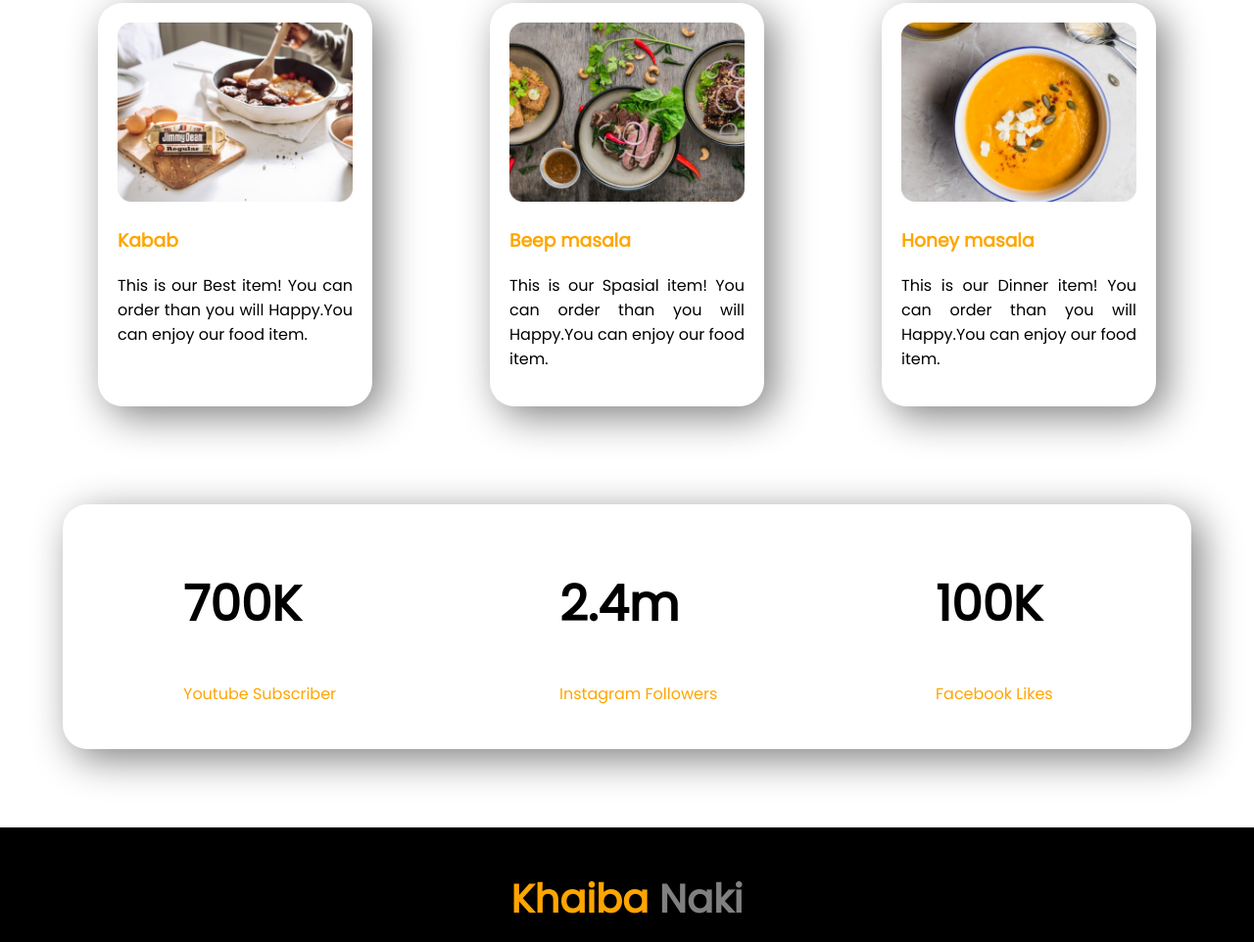
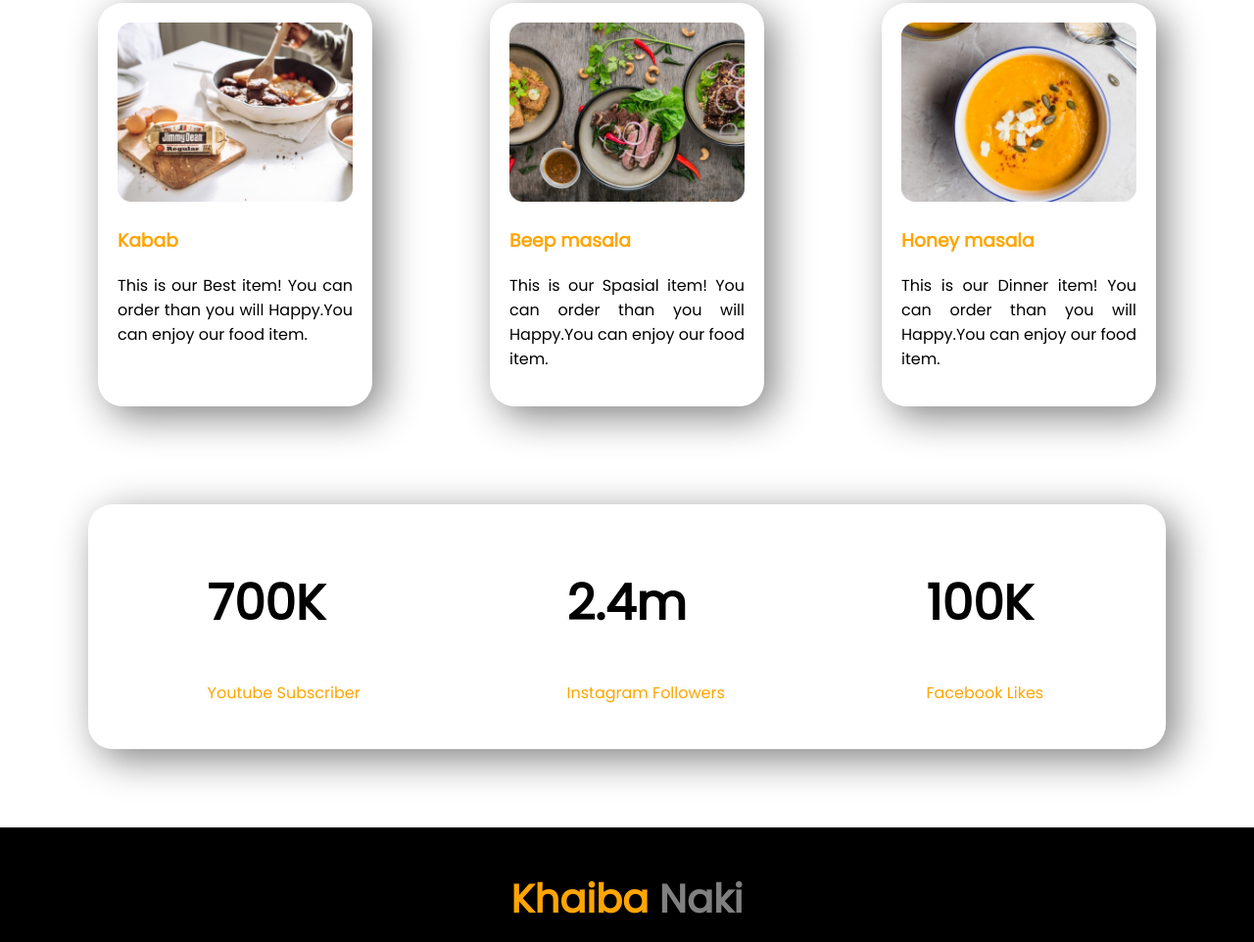
Before and after one commit to ridoy2244/first-assainment, a plain HTML site: page index.html in a window 1280 px wide. Shown: the part 1843-2805 px from the top of the page at 98% size. Drawn offline with Linux system fonts and the light colour scheme.

Commit message:
my full design added

```diff
--- a/index.html
+++ b/index.html
@@ -37,7 +37,7 @@
     </section>
     <section id="back-image" class="flaxible-item">
         <div class="my-image">
-            <img src="images/ridoy-1st.png" alt="">
+            <img src="images/ridoy-2nd.png" alt="">
         </div>
         <div>
             <h2>About Me</h2>
--- a/style.css
+++ b/style.css
@@ -81,11 +81,9 @@ p{
 }
 .followers-item{
     display: flex;
-    width: 90%;
+    width: 86%;
     height: 250px;
-    margin-top: 40px;
-    margin-bottom: 30px;
-    margin-left: 5%;
+    margin: 40px 7%;
     box-shadow: 10px 10px 40px gray;
     border-radius: 25px;
 }
```
Also changed, not shown: images/ridoy-2nd.png (added).
